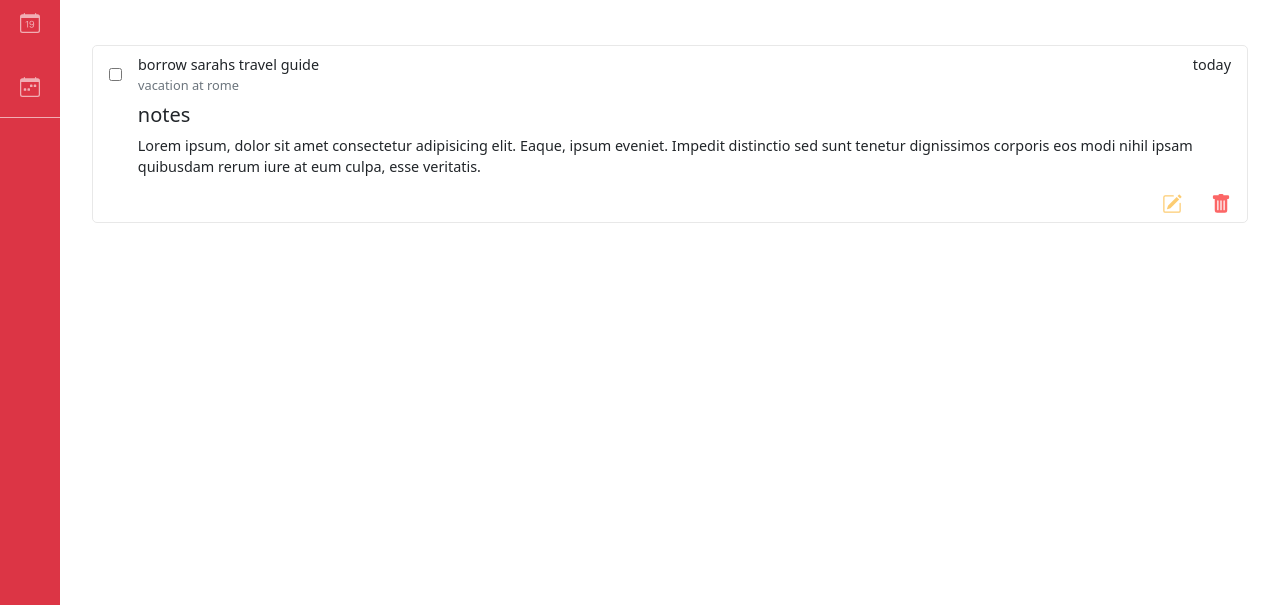
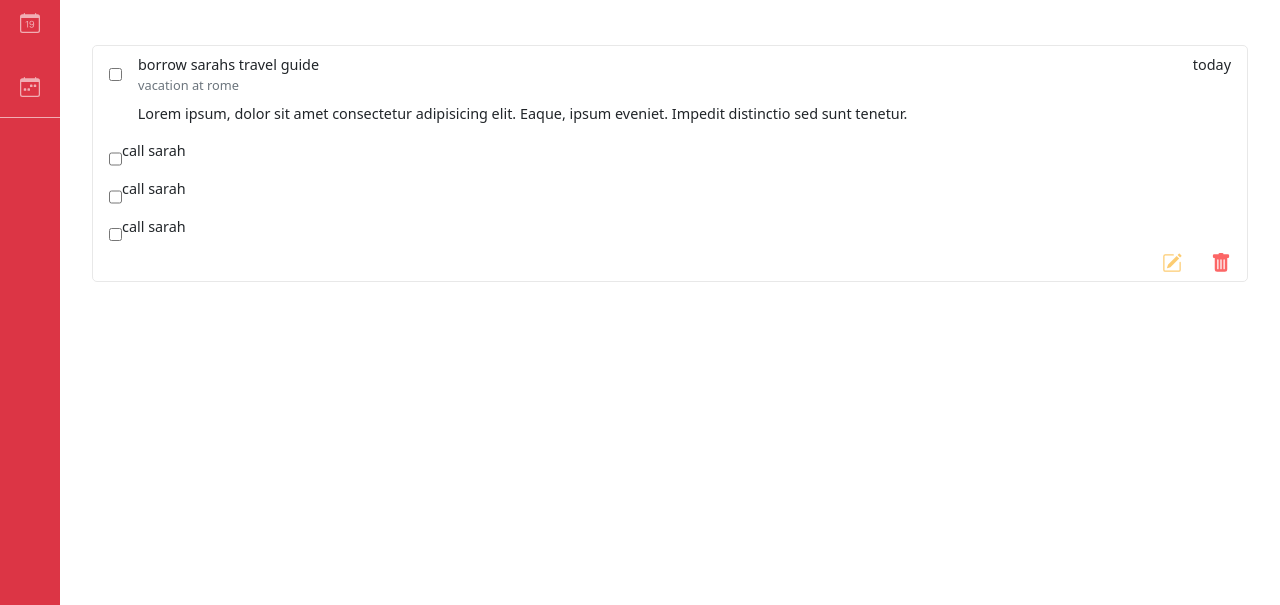
Before and after one commit to alex-lvl/todo-list, a website built with webpack: page dist/index.html in a window 1280 px wide. Shown: the part 195-800 px from the top of the page. Built offline with nearby package versions, Linux system fonts and the light colour scheme.

Commit message:
added checklist to todo

```diff
--- a/dist/index.html
+++ b/dist/index.html
@@ -90,8 +90,21 @@
             </div>
             <div class="task-container-expanded">
                 <div class="task-notes">
-                    <h5 class="mt-2">notes</h5>
-                    <p>Lorem ipsum, dolor sit amet consectetur adipisicing elit. Eaque, ipsum eveniet. Impedit distinctio sed sunt tenetur dignissimos corporis eos modi nihil ipsam quibusdam rerum iure at eum culpa, esse veritatis.</p>
+                    <p class="mt-2">Lorem ipsum, dolor sit amet consectetur adipisicing elit. Eaque, ipsum eveniet. Impedit distinctio sed sunt tenetur.</p>
+                </div>
+                <div class="task-checklist">
+                    <div class="checklist-item d-flex">
+                        <input type="checkbox" name="" id="">
+                        <p class="checklist-desc">call sarah</p>
+                    </div>
+                    <div class="checklist-item d-flex">
+                        <input type="checkbox" name="" id="">
+                        <p class="checklist-desc">call sarah</p>
+                    </div>
+                    <div class="checklist-item d-flex">
+                        <input type="checkbox" name="" id="">
+                        <p class="checklist-desc">call sarah</p>
+                    </div>
                 </div>
                 <div class="task-icons-container d-flex justify-content-end">
                     <svg xmlns="http://www.w3.org/2000/svg" width="16" height="16" fill="currentColor" class="bi bi-pencil-square task-edit" viewBox="0 0 16 16">
```
